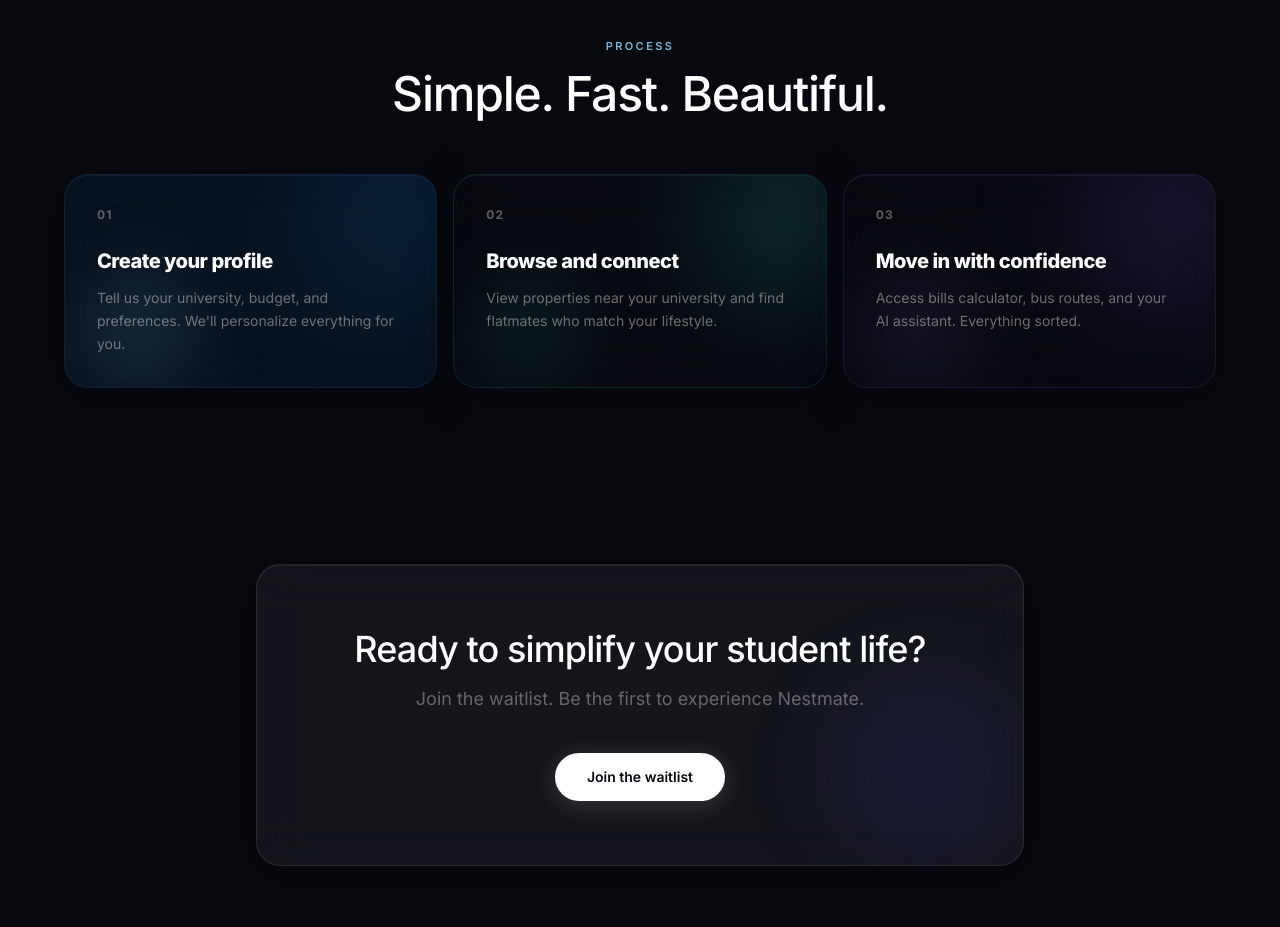
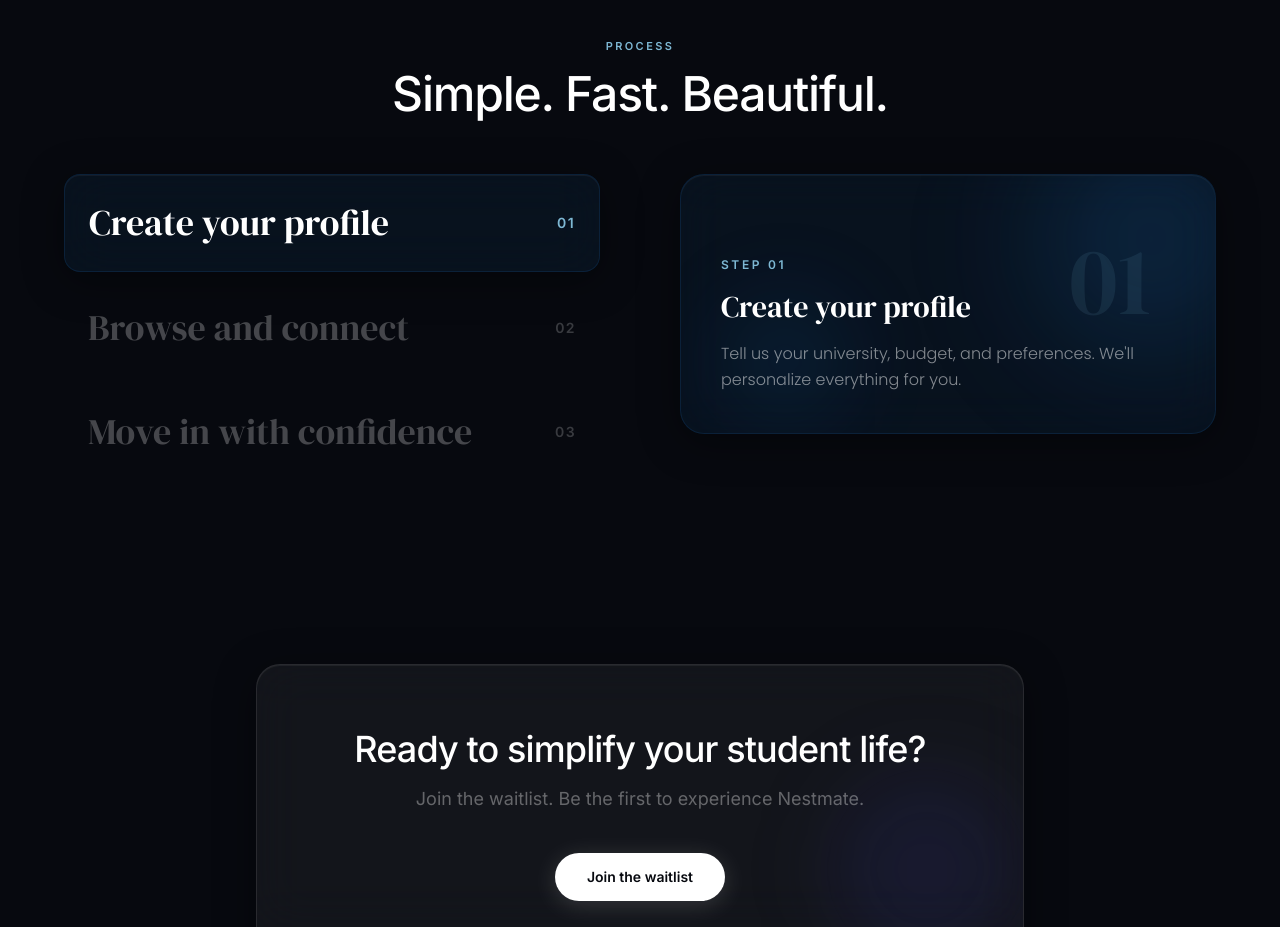
Before and after one commit to Martdel7ux/NestmateLanding, a React (Vite) app: page / in a window 1280 px wide. Shown: the part 1640-2567 px from the top of the page. Built offline with nearby package versions, Linux system fonts and the light colour scheme.

Commit message:
Redesign process section as interactive step-flow layout

```diff
--- a/src/pages/WaitlistLanding.tsx
+++ b/src/pages/WaitlistLanding.tsx
@@ -14,6 +14,25 @@ const FORM_URL = "https://forms.gle/RXEx3DykbjrzBGR18";
 
 export function WaitlistLanding() {
   const [mobileMenuOpen, setMobileMenuOpen] = useState(false);
+  const [activeStep, setActiveStep] = useState(0);
+
+  const steps = [
+    {
+      step: "01", title: "Create your profile",
+      desc: "Tell us your university, budget, and preferences. We'll personalize everything for you.",
+      glassClass: glassBlue, accent: "text-[#7EB8D4]", glow: "bg-[#185FA5]/25",
+    },
+    {
+      step: "02", title: "Browse and connect",
+      desc: "View properties near your university and find flatmates who match your lifestyle.",
+      glassClass: glassTeal, accent: "text-teal-400", glow: "bg-teal-400/20",
+    },
+    {
+      step: "03", title: "Move in with confidence",
+      desc: "Access bills calculator, bus routes, and your AI assistant. Everything sorted.",
+      glassClass: glassViolet, accent: "text-violet-400", glow: "bg-violet-500/20",
+    },
+  ];
 
   return (
     <div className="min-h-screen bg-[#07090F] font-sans antialiased">
@@ -302,65 +321,71 @@ export function WaitlistLanding() {
             </motion.h2>
           </div>
 
-          <div className="grid grid-cols-1 sm:grid-cols-2 lg:grid-cols-3 gap-4">
-            {[
-              {
-                step: "01",
-                glassClass: glassBlue,
-                glow1: "bg-[#185FA5]/25", glow2: "bg-[#7EB8D4]/15",
-                title: "Create your profile",
-                desc: "Tell us your university, budget, and preferences. We'll personalize everything for you.",
-              },
-              {
-                step: "02",
-                glassClass: glassTeal,
-                glow1: "bg-teal-400/20", glow2: "bg-teal-400/10",
-                title: "Browse and connect",
-                desc: "View properties near your university and find flatmates who match your lifestyle.",
-              },
-              {
-                step: "03",
-                glassClass: glassViolet,
-                glow1: "bg-violet-500/20", glow2: "bg-violet-400/10",
-                title: "Move in with confidence",
-                desc: "Access bills calculator, bus routes, and your AI assistant. Everything sorted.",
-              },
-            ].map(({ step, glassClass, glow1, glow2, title, desc }, i) => (
-              <motion.div
-                key={i}
-                initial={{ opacity: 0, y: 20 }}
-                whileInView={{ opacity: 1, y: 0 }}
-                viewport={{ once: true }}
-                transition={{ duration: 0.5, delay: i * 0.1 }}
-                whileHover="hover"
-                variants={{
-                  hover: {
-                    y: -8,
-                    scale: 1.02,
-                    transition: { type: "spring", stiffness: 280, damping: 22 },
-                  },
-                }}
-                className={`rounded-3xl p-6 sm:p-8 relative overflow-hidden cursor-default ${glassClass}`}
-              >
+          <div className="flex flex-col lg:flex-row gap-6 lg:gap-20 items-start">
+
+            {/* Left — step list */}
+            <div className="flex-1 flex flex-col">
+              {steps.map(({ step, title, glassClass, accent }, i) => (
                 <motion.div
-                  variants={{ hover: { scale: 1.6, opacity: 1 } }}
-                  transition={{ duration: 0.4 }}
-                  className={`absolute -top-10 -right-10 w-40 h-40 ${glow1} rounded-full blur-3xl pointer-events-none`}
-                />
+                  key={i}
+                  initial={{ opacity: 0, x: -20 }}
+                  whileInView={{ opacity: 1, x: 0 }}
+                  viewport={{ once: true }}
+                  transition={{ duration: 0.45, delay: i * 0.1 }}
+                  onMouseEnter={() => setActiveStep(i)}
+                  onClick={() => setActiveStep(i)}
+                  className={`relative px-6 py-7 mb-2 rounded-2xl cursor-pointer transition-all duration-300 ${
+                    activeStep === i ? glassClass : "hover:bg-white/[0.02]"
+                  }`}
+                >
+                  <div className="flex items-center justify-between gap-4">
+                    <h3 className={`font-serif text-3xl sm:text-4xl transition-all duration-300 leading-tight ${
+                      activeStep === i ? "text-white" : "text-white/25"
+                    }`}>
+                      {title}
+                    </h3>
+                    <span className={`text-sm font-semibold tracking-widest flex-shrink-0 transition-all duration-300 ${
+                      activeStep === i ? accent : "text-white/20"
+                    }`}>
+                      {step}
+                    </span>
+                  </div>
+                </motion.div>
+              ))}
+            </div>
+
+            {/* Right — content panel */}
+            <div className="flex-1 w-full lg:sticky lg:top-28">
+              <AnimatePresence mode="wait">
                 <motion.div
-                  variants={{ hover: { scale: 1.5, opacity: 1 } }}
-                  transition={{ duration: 0.4 }}
-                  className={`absolute bottom-0 left-4 w-28 h-28 ${glow2} rounded-full blur-2xl pointer-events-none`}
-                />
-                <div className="relative z-10">
-                  <div className="flex items-center gap-2 mb-5 sm:mb-6">
-                    <span className="text-xs font-bold uppercase tracking-widest text-white/35">{step}</span>
+                  key={activeStep}
+                  initial={{ opacity: 0, y: 20 }}
+                  animate={{ opacity: 1, y: 0 }}
+                  exit={{ opacity: 0, y: -16 }}
+                  transition={{ duration: 0.35, ease: [0.22, 1, 0.36, 1] }}
+                  className={`rounded-3xl p-8 sm:p-10 relative overflow-hidden min-h-[260px] flex flex-col justify-end ${steps[activeStep].glassClass}`}
+                >
+                  <div className={`absolute -top-12 -right-12 w-56 h-56 ${steps[activeStep].glow} rounded-full blur-3xl pointer-events-none`} />
+                  <div className={`absolute bottom-0 left-8 w-36 h-36 ${steps[activeStep].glow} opacity-50 rounded-full blur-2xl pointer-events-none`} />
+
+                  <div className="relative z-10">
+                    <span className={`text-[96px] font-serif leading-none ${steps[activeStep].accent} opacity-10 select-none absolute -top-6 right-6`}>
+                      {steps[activeStep].step}
+                    </span>
+                    <p className={`text-xs font-semibold uppercase tracking-[0.22em] ${steps[activeStep].accent} mb-4`}>
+                      Step {steps[activeStep].step}
+                    </p>
+                    <h4 className="text-2xl sm:text-3xl font-serif text-white mb-4 leading-snug">
+                      {steps[activeStep].title}
+                    </h4>
+                    <p className="text-white/50 leading-relaxed text-base font-poppins font-light">
+                      {steps[activeStep].desc}
+                    </p>
                   </div>
-                  <h3 className="text-lg sm:text-xl font-extrabold text-white mb-3 tracking-tight">{title}</h3>
-                  <p className="text-white/40 leading-relaxed text-sm">{desc}</p>
-                </div>
-              </motion.div>
-            ))}
+                </motion.div>
+              </AnimatePresence>
+            </div>
+
           </div>
         </div>
       </section>
```
